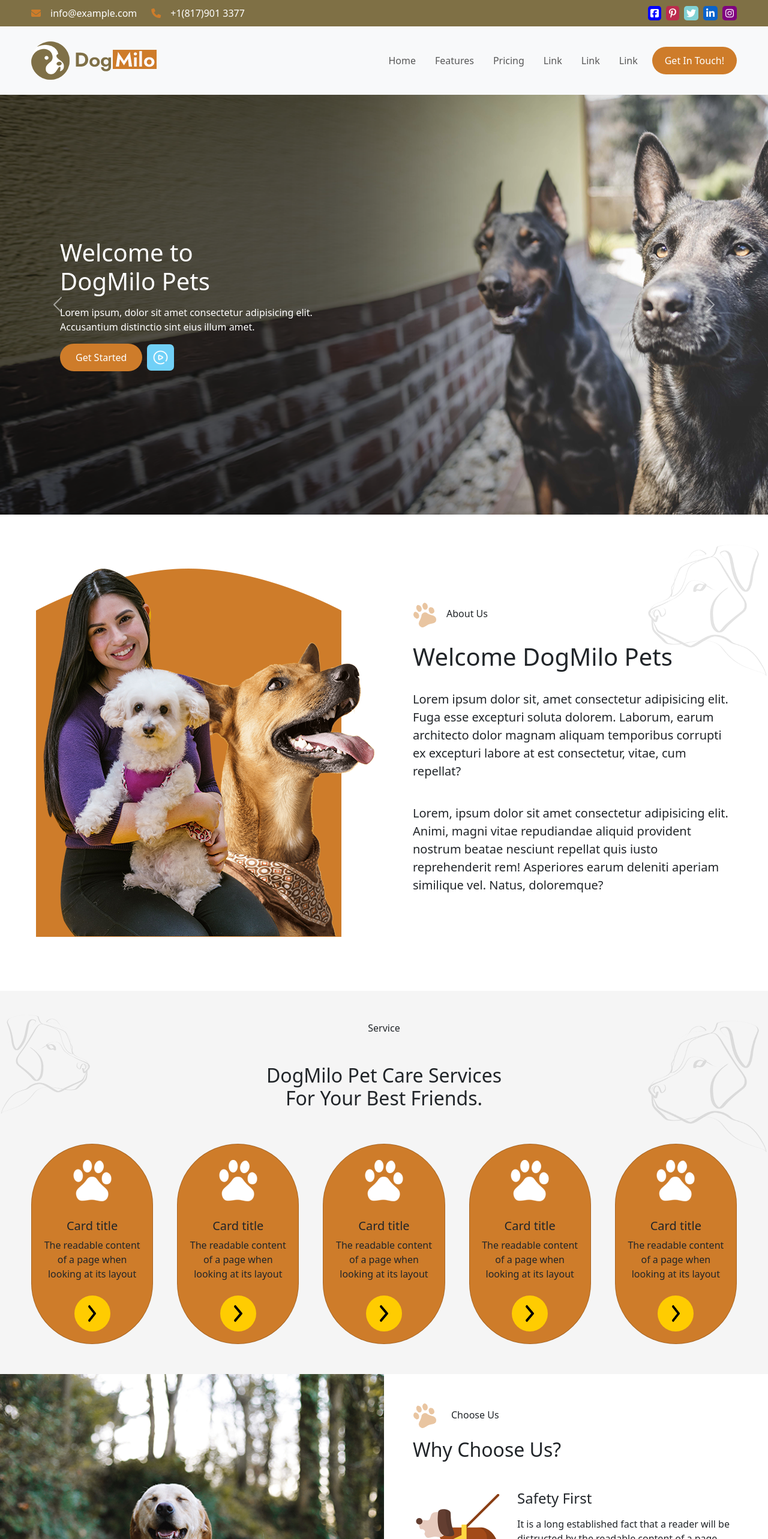
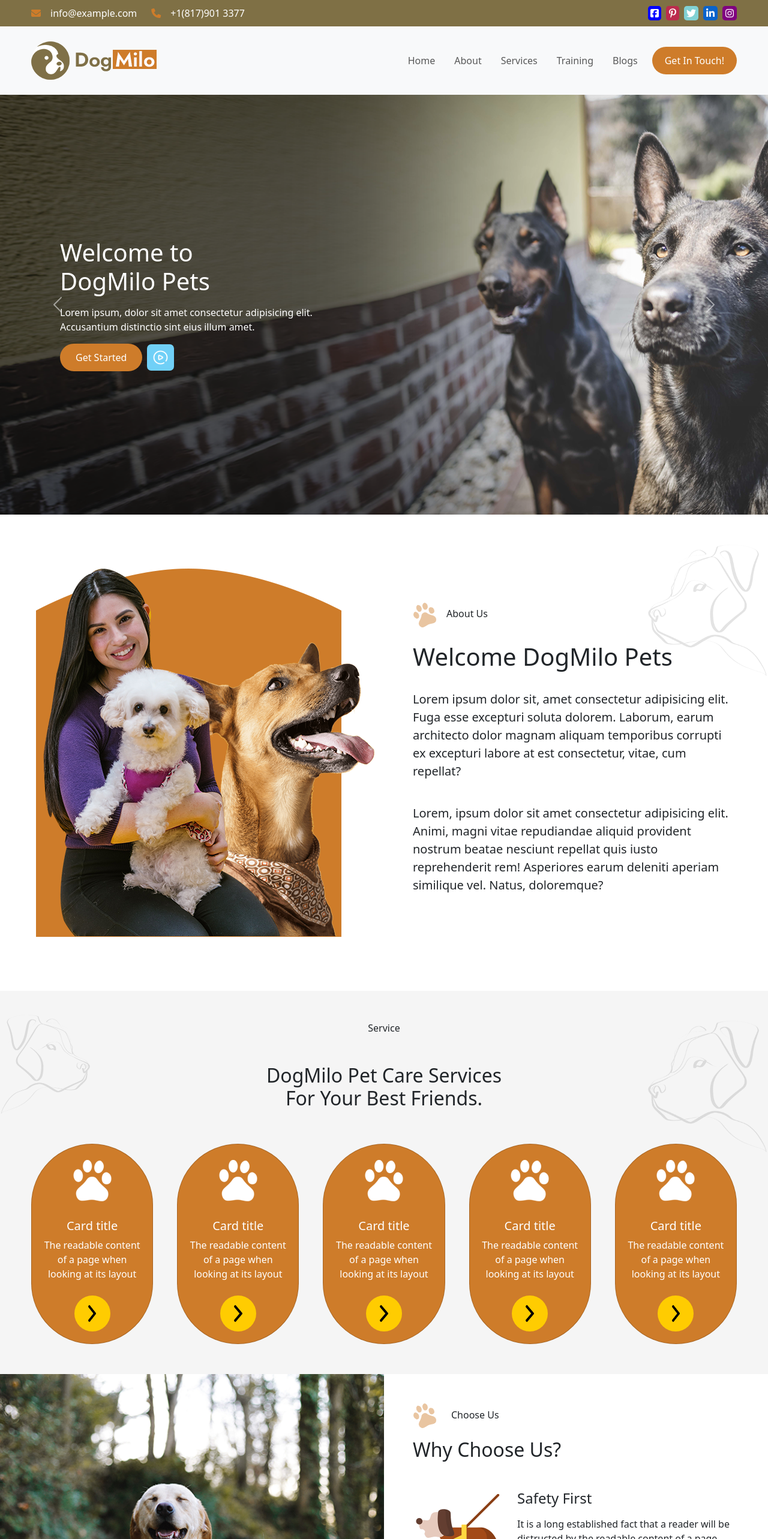
Before and after one commit to GiuseppeCassone/proj-html-vuejs, a Vue app: page / in a window 1280 px wide. Shown: the top 2566 px of the page at 60% size. Built offline with nearby package versions, Linux system fonts and the light colour scheme.

Commit message:
creato file store.js e nuova componente per i link della nav ed inserito dinamicamente gli elementi della lista tramite props

```diff
--- a/src/components/AppHeader.vue
+++ b/src/components/AppHeader.vue
@@ -3,8 +3,17 @@
     import AppNav from './AppNav.vue';
     import AppSlider from './AppSlider.vue';
 
+    import { store } from '../store.js';
+
     export default {
         name: 'AppHeader',
+
+        data() {
+
+            return {
+                store,
+            }
+        },
 
         components: {
             AppNavContacts,
--- a/src/components/AppNav.vue
+++ b/src/components/AppNav.vue
@@ -1,6 +1,23 @@
 <script>
+
+import { store } from '../store.js';
+
+import AppNavList from './AppNavList.vue';
+
     export default {
         name: 'AppNav',
+
+        components: {
+            AppNavList,
+        },
+
+        data() {
+
+            return {
+                store,
+            }
+        },
+
     }
 </script>
 
@@ -13,10 +30,8 @@
             </button>
             <div class="collapse navbar-collapse justify-content-end gap-3" id="navbarNav">
                 <ul class="navbar-nav gap-3">
-                    <li class="nav-item">
-                    <a class="nav-link" aria-current="page" href="#">Home</a>
-                    </li>
-                    <li class="nav-item">
+                    <AppNavList v-for="currentNavLink in store.navLinks" :navLinks="currentNavLink"></AppNavList>
+                    <!-- <li class="nav-item">
                     <a class="nav-link" href="#">Features</a>
                     </li>
                     <li class="nav-item">
@@ -30,7 +45,7 @@
                     </li>
                     <li class="nav-item">
                     <a class="nav-link" href="#" >Link</a>
-                    </li>
+                    </li> -->
                 </ul>
                 <button class="btn">Get In Touch!</button>
             </div>
--- /dev/null
+++ b/src/components/AppNavList.vue
@@ -0,0 +1,23 @@
+<script>
+
+    export default {
+        name: 'AppNavList',
+
+        props: {
+            navLinks: Array,
+        }
+
+    }
+</script>
+
+<template>
+
+    <li class="nav-item">
+        <a class="nav-link" href="#">{{ navLinks }}</a>
+    </li>
+
+</template>
+
+<style lang="scss">
+
+</style>
--- a/src/components/AppRatings.vue
+++ b/src/components/AppRatings.vue
@@ -87,6 +87,11 @@
 
         .arrow{
             background-color: $primaryColor;
+            cursor: pointer;
+
+            &:hover{
+                background-color: $fourthColor;
+            }
 
             img{
                 width: 40px;
--- a/src/components/AppService.vue
+++ b/src/components/AppService.vue
@@ -79,7 +79,13 @@
                     width: calc(100% / 5 - 40px / 5 * 4);
                     padding: 20px;
                     border-radius: 120px;
+                    color: white;
                     background-color: $primaryColor;
+                    cursor: pointer;
+
+                    &:hover{
+                        background-color: $fourthColor;
+                    }
 
                     img{
                         width: 80px;
--- /dev/null
+++ b/src/store.js
@@ -0,0 +1,6 @@
+import { reactive } from 'vue'
+
+export const store = reactive({
+
+    navLinks: ["Home", "About", "Services", "Training", "Blogs"],
+});
```
